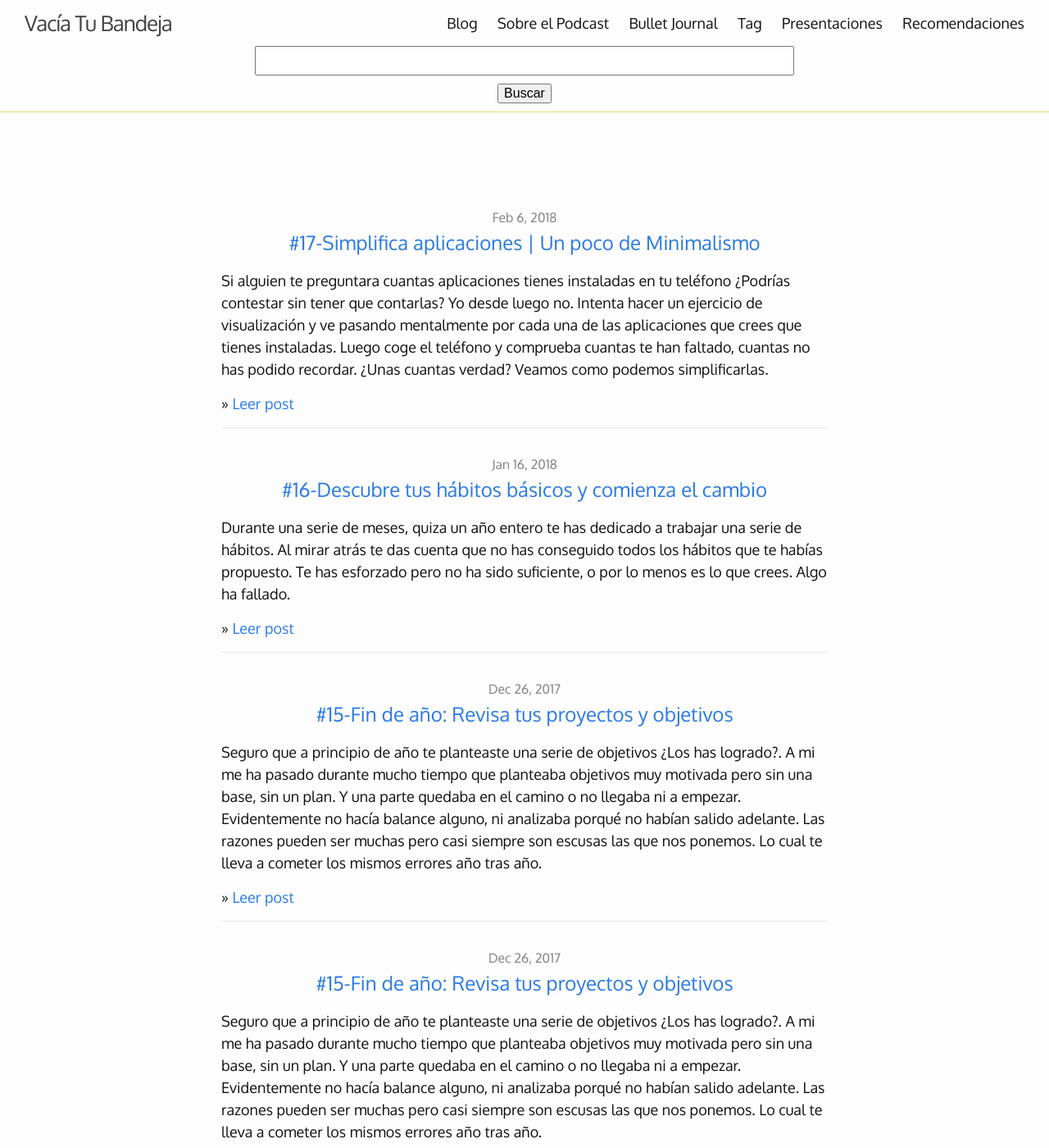
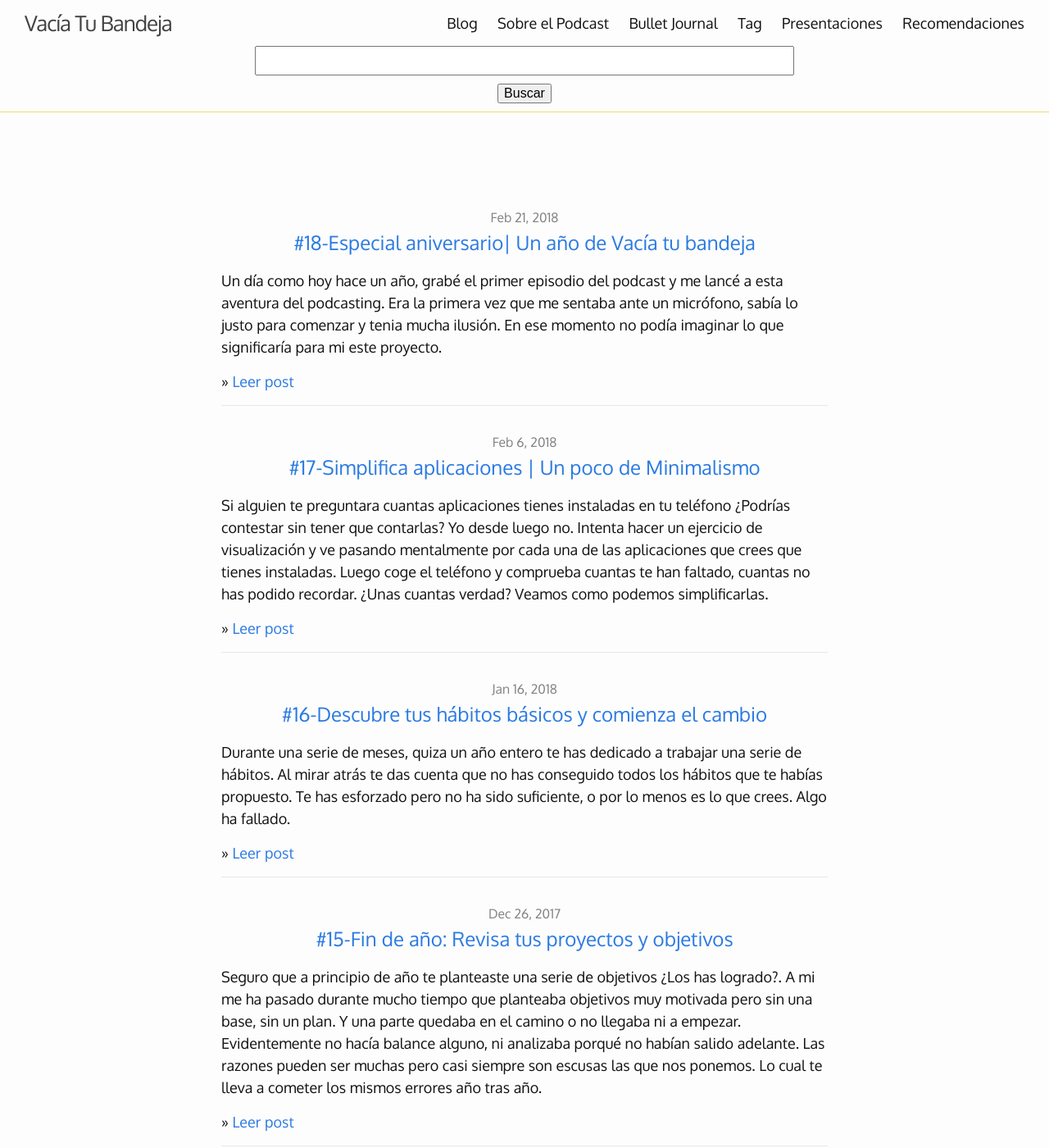
Before and after one commit to VTBpodcast/VTBpodcast.github.io, a Jekyll site: the page built from blog/index.html, in a window 1280 px wide and 1400 px high. Shown: the whole window at 82% size. Built offline with Jekyll 4.4.1, drawn with Linux system fonts in a browser that asks for light colours; the list of posts is cut into pages by our own code; some of the changed text lies outside the part shown.

Commit message:
añadido episodio 18

```diff
--- a/_config.yml
+++ b/_config.yml
@@ -16,7 +16,7 @@
 title: Vacía Tu Bandeja
 logo: /images/Logo1.jpg
 subtitle: Un podcast sobre organización personal, creación de hábitos y simplificar.
-email: vaciatubandejal@gmail.com
+email: vaciatubandeja@gmail.com
 description: Un podcast sobre organización personal, creación de hábitos y simplificar. Hacer menos pero mejor.
   Comenta los episodios y comparte tus experiencias en el grupo Telegram.
 
--- /dev/null
+++ b/_posts/2018-02-21-Especial-aniversario-un-año-de-vacia-tu-bandeja.md
@@ -0,0 +1,75 @@
+---
+layout: post
+title: "#18-Especial aniversario| Un año de Vacía tu bandeja"
+date: 2018-02-21
+categories: podcast
+tags: [Simplificar, Organización, Aniversario]
+permalink: /18/
+podcast_link: https://audioboom.com/posts/6684219-un-ano-de-vacia-tu-bandeja.mp3
+comment: true
+---
+
+Un día como hoy hace un año, grabé el primer episodio del podcast y me lancé a esta aventura del podcasting. Era la primera vez que me sentaba ante un micrófono, sabía lo justo para comenzar y tenia mucha ilusión. En ese momento no podía imaginar lo que significaría para mi este proyecto.
+
+El comunicar  mediante el audio fue un decubrimiento, y me ha permitido aprender muchas cosas y a conocer a gente increible. Poder compartir las cosas que te gustan y te interesan con personas que están como tu y se interesan por lo mismo, encontrar una comunidad, es lo mejor. También me ha permitido embarcarme en otros proyectos que ni siquiera había pensado. Así que lo único que puedo decir es gracias. Gracias a ti, que me escuchas, por el apoyo y por el feedback.
+
+
+<br>
+---
+
+ESCUCHA EL EPISODIO
+
+ <iframe width="100%" height="300" style="background-color:transparent; display:block; padding: 0; max-width: 700px;" frameborder="0" allowtransparency="allowtransparency" scrolling="no" src="//embeds.audioboom.com/posts/6684219-un-ano-de-vacia-tu-bandeja/embed/v4?eid=AQAAAObNjVo7_mUA" title="Audioboom player"></iframe>
+
+
+[Descarga][mp3]
+
+
+HAN PARTICIPADO EN EL EPISODIO
+
+
+
+- Fran Trujillo (@interynet), del Podcast [interYnet](http://www.ivoox.com/podcast-interynet_fg_f133744_filtro_1.xml)
+
+- Juanjo (@jgurillo), del podcast [eDucando Geek](http://www.ivoox.com/educando-geek_fg_f1289274_filtro_1.xml)
+
+- Daniel Primo (@webreactiva), del podcast [Web Reactiva](http://www.ivoox.com/web-reactiva-programacion-desarrollo-web_fg_f1454279_filtro_1.xml)
+
+- Yoyo Fernández (@yoyo308), de los podcast [Un día Cualquiera](http://www.ivoox.com/un-dia-cualquiera_fg_f1302207_filtro_1.xml) y [Salmorejo Geek](http://www.ivoox.com/salmorejo-geek_fg_f1206500_filtro_1.xml)
+
+- Joseda BM (@josedabm), [josedabm.com](https://josedabm.com/)
+
+- Israel Zabaleta
+
+- José GDF (@JoseGDF ), del podcast [Rebasando el Horizonte](http://www.ivoox.com/rebasando-horizonte_fg_f1404041_filtro_1.xml)
+
+- Edgama (@decuates), del podcast [Dial Podcast](https://www.ivoox.com/escuchar-dial-podcast_nq_48126_1.html)
+
+<BR>
+
+
+Comenta los episodios y comparte tus experiencias en el grupo de [Vacía Tu Bandeja](https://t.me/vaciatubandeja) en Telegram.
+
+Únete al Canal de [Superlunes](https://t.me/superlunes) en Telegram y comienza la semana de la mejor manera.
+
+
+- - -
+
+
+
+Credito de Sintonia:
+    Rainbows de Kevin MacLeod (incompetech.com)
+        Licensed under Creative Commons: By
+        Attribution 3.0 License
+           http://creativecommons.org/licenses/by/3.0/
+
+
+Si te ha gustado compártelo en tus redes favoritas.
+
+[Spreaker]: https://www.spreaker.com/show/2177636
+[Ivoox]: http://www.ivoox.com/podcast-vacia-tu-bandeja_sq_f1388960_1.html
+[Itunes]: https://itunes.apple.com/es/podcast/vac%C3%ADa-tu-bandeja/id1212390900?mt=2
+[Podkas]: http://www.podkas.com/directorio/vacia-tu-bandeja-de-lormez16/
+[Telegram]: http://t.me/Vaciatubandeja
+[BuJo]: http://t.me/miBulletJournal
+[mp3]: https://audioboom.com/posts/6684219-un-ano-de-vacia-tu-bandeja.mp3
```
